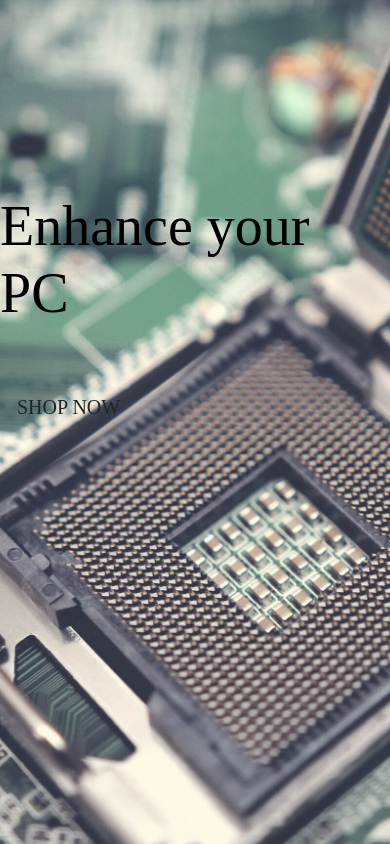
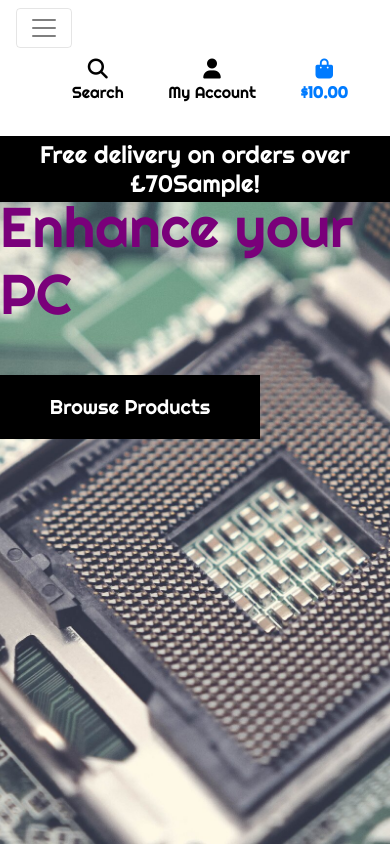
Before and after one commit to JaeWong91/Easy-PC, a Django app: template home/templates/home/index.html in a window 390 px wide. Run offline with Django 3.2, Linux system fonts and the light colour scheme; the template is opened without the code that fills it: most values are stand-ins (such as "Sample title", 1, 10 or a date in 2020); some libraries are stand-ins or nearby versions.

Commit message:
added mobile header and main nav bar

```diff
--- a/home/templates/home/index.html
+++ b/home/templates/home/index.html
@@ -15,12 +15,12 @@
     <div class="container h-100">
         <div class="row h-100">
             <div class="my-auto">
-                <h1 class="display-4 logo-font text-black">
+                <h1 class="display-4 logo-font text-purple">
                     Enhance your PC
                 </h1>
                 <div class="my-5">
                     <h4>
-                        <a href="" class="shop-now btn btn-lg rounded-0 text-uppercase py-3">Shop Now</a>
+                        <a href="" class="shop-now-button btn btn-lg rounded-0 py-3">Browse Products</a>
                     </h4>
                 </div>
             </div>
--- a/static/css/base.css
+++ b/static/css/base.css
@@ -6,8 +6,17 @@ body {
     background: url('/media/background2.jpg') no-repeat center fixed;
     background-size: cover;
     height: calc(100vh - 164px);  /* the 164px is the height of the header, therefore we subtract this from the image */
-    color: #555;    /* CHANGE THIS */
-    font-family: 'Do Hyeon';   /* CHANGE THIS */
+    color: rgb(20, 20, 20);    /* CHANGE THIS */
+    font-family: 'Righteous', cursive;   /* CHANGE THIS */
+}
+
+#topnav {
+    background-color: rgb(122, 0, 122);
+    color: white;
+}
+
+.dropdown-menu {
+    border-radius: 0;
 }
 
 /* from Bulma */
@@ -48,8 +57,16 @@ body {
     color: #000 !important;
 }
 
+.text-purple {
+    color: rgb(122, 0, 122);
+}
+
 .border-black {
     border: 1px solid black !important;
+}
+
+.bg-black {
+    background: #000 !important;
 }
 
 /* -------------------------------- Media Queries */
--- a/templates/base.html
+++ b/templates/base.html
@@ -15,7 +15,7 @@
 
         {% block corecss %}
             <link rel="stylesheet" href="https://stackpath.bootstrapcdn.com/bootstrap/4.4.1/css/bootstrap.min.css" integrity="sha384-Vkoo8x4CGsO3+Hhxv8T/Q5PaXtkKtu6ug5TOeNV6gBiFeWPGFN9MuhOf23Q9Ifjh" crossorigin="anonymous">
-            <link rel="stylesheet" href="https://fonts.googleapis.com/css2?family=Russo+One&display=swap">
+            <link rel="stylesheet" href="https://fonts.googleapis.com/css2?family=Righteous&family=Russo+One&display=swap" >
             <link rel="stylesheet" href="{% static 'css/base.css' %}">
         {% endblock %}
 
@@ -37,19 +37,19 @@
     <body>
         <!-- top header -->
         <header class="container-fluid fixed-top">
-            <div id="topnav" class="row background-purple pt-lg-2 d-none d-lg-flex">  <!-- this will ensure this is only displayed on large screens -->
+            <div id="topnav" class="row pt-lg-2 d-none d-lg-flex">  <!-- this will ensure this is only displayed on large screens -->
                 <div class="col-12 col-lg-4 my-auto py-1 py-lg-0 text-center text-lg-left">
                     <a href="{% url 'home' %}" class="nav-link main-logo-link">
-                        <h2 class="logo-font text-black my-0">Easy-PC</h2>
+                        <h2 class="logo-font text-white my-0">Easy-PC</h2>
                     </a>
                 </div>
                 <!-- Search form -->
                 <div class="col-12 col-lg-4 my-auto py-1 py-lg-0">
                     <form method="GET" action="">
                         <div class="input-group w-100">
-                            <input class="form-control border border-black rounded-0" type="text" name="q" placeholder="Search our site">  <!-- q is for query for the search, on the site when you use the search bar, the link at the end will have "q='rtx 3080'" -->
+                            <input class="form-control border border-black" type="text" name="q" placeholder="Search our site">  <!-- q is for query for the search, on the site when you use the search bar, the link at the end will have "q='rtx 3080'" -->
                             <div class="input-group-append">
-                                <button class="form-control btn btn-black border border-black rounded-0" type="submit">
+                                <button class="form-control btn btn-black border border-black" type="submit">
                                     <span class="icon">
                                         <i class="fas fa-search"></i>
                                     </span>
@@ -97,6 +97,20 @@
                     </ul>
                 </div>
             </div>
+            <div class="row bg-white">
+                <nav class="navbar navbar-expand-lg navbar-light w-100">
+                    <button class="navbar-toggler" type="button" data-toggle="collapse" data-target="#main-nav" aria-controls="main-nav" aria-expanded="false" aria-label="Toggle navigation">
+                        <span class="navbar-toggler-icon"></span>
+                    </button>
+                    {% include 'includes/mobile-top-header.html' %}
+                    {% include 'includes/main-nav.html' %}
+                </nav>
+            </div>
+            <div id="delivery-banner" class="row text-center">
+                <div class="col bg-black text-white">
+                    <h4 class="logo-font my-1">Free delivery on orders over £70{{ free_delivery_threshold }}!</h4>
+                </div>
+            </div>
         </header>
 
         {% if messages %}
--- /dev/null
+++ b/templates/includes/main-nav.html
@@ -0,0 +1,43 @@
+<div class="collapse navbar-collapse" id="main-nav">
+    <ul class="navbar-nav w-auto mx-auto">
+        <li class="nav-item dropdown">
+            <a class="logo-font font-weight-bold nav-link text-purple mr-5" href="#" id="components-link" data-toggle="dropdown" aria-haspopup="true" aria-expanded="false">
+                Components   <!-- THIS PART IS WHERE "ALL PRODUCTS ARE IN THE LESSONS"-->
+            </a>
+            <div class="dropdown-menu border-0" aria-labelledby="components-link">
+                <a href="" class="dropdown-item">Graphics Card</a>
+                <a href="" class="dropdown-item">Processor</a>
+                <a href="" class="dropdown-item">Memory (RAM)</a>
+                <a href="" class="dropdown-item">Motherboard</a>
+                <a href="" class="dropdown-item">Storage</a>
+                <a href="" class="dropdown-item">Power Supply</a>
+                <a href="" class="dropdown-item">Case</a>
+            </div>
+        </li>
+
+        <li class="nav-item dropdown">
+            <a class="logo-font font-weight-bold nav-link text-purple mr-5" href="#" id="peripherals-link" data-toggle="dropdown" aria-haspopup="true" aria-expanded="false">
+                Peripherals
+            </a>
+            <div class="dropdown-menu border-0" aria-labelledby="peripherals-link">
+                <a href="" class="dropdown-item">Mouse</a>
+                <a href="" class="dropdown-item">Keyboard</a>
+                <a href="" class="dropdown-item">Monitor</a>
+                <a href="" class="dropdown-item">Headset</a>
+                <a href="" class="dropdown-item">Headphones</a>
+                <a href="" class="dropdown-item">Speakers</a>
+            </div>
+        </li>
+
+        <li class="nav-item dropdown">
+            <a class="logo-font font-weight-bold nav-link text-purple mr-5" href="#" id="homeware-link" data-toggle="dropdown" aria-haspopup="true" aria-expanded="false">
+                PCs and Laptops
+            </a>
+            <div class="dropdown-menu border-0" aria-labelledby="homeware-link">
+                <a href="" class="dropdown-item">Desktop PCs</a>
+                <a href="" class="dropdown-item">Gaming PCs</a>
+                <a href="" class="dropdown-item">Laptops</a>
+            </div>
+        </li>
+    </ul>
+</div>
--- /dev/null
+++ b/templates/includes/mobile-top-header.html
@@ -0,0 +1,58 @@
+<ul>
+    <li class="list-inline-item">
+      <a class="text-black nav-link d-block d-lg-none" href="#" id="mobile-search" data-toggle="dropdown" aria-haspopup="true" aria-expanded="false">
+          <div class="text-center">
+              <div><i class="fas fa-search fa-lg"></i></div>
+              <p class="my-0">Search</p>
+          </div>
+      </a>
+      <div class="dropdown-menu border-0 w-100 p-3 rounded-0 my-0" aria-labelledby="mobile-search">
+          <form class="form" method="GET" action="">
+              <div class="input-group w-100">
+                  <input class="form-control border border-black rounded-0" type="text" name="q" placeholder="Search our site">
+                  <div class="input-group-append">
+                      <button class="form-control form-control btn btn-black border border-black rounded-0" type="submit">
+                          <span class="icon">
+                              <i class="fas fa-search"></i>
+                          </span>
+                      </button>
+                  </div>
+              </div>
+          </form>
+      </div>
+  </li>
+  <li class="list-inline-item dropdown">
+      <a class="text-black nav-link d-block d-lg-none" href="#" id="user-options" data-toggle="dropdown" aria-haspopup="true" aria-expanded="false">
+          <div class="text-center">
+              <div><i class="fas fa-user fa-lg"></i></div>
+              <p class="my-0">My Account</p>
+          </div>
+      </a>
+      <div class="dropdown-menu border-0" aria-labelledby="user-options">
+          {% if request.user.is_authenticated %}
+              {% if request.user.is_superuser %}
+                  <a href="{% url 'account_logout' %}" class="dropdown-item">Product Management</a>
+              {% endif %}
+              <a href="" class="dropdown-item">My Profile</a>
+              <a href="{% url 'account_logout' %}" class="dropdown-item">Logout</a>
+          {% else %}
+              <a href="{% url 'account_signup' %}" class="dropdown-item">Register</a>
+              <a href="{% url 'account_login' %}" class="dropdown-item">Login</a>
+          {% endif %}
+      </div>
+  </li>
+  <li class="list-inline-item">
+      <a class="{% if grand_total %}text-primary font-weight-bold{% else %}text-black{% endif %} nav-link d-block d-lg-none" href="">
+          <div class="text-center">
+              <div><i class="fas fa-shopping-bag fa-lg"></i></div>
+              <p class="my-0">
+                  {% if grand_total %}
+                      ${{ grand_total|floatformat:2 }}
+                  {% else %}
+                      $0.00
+                  {% endif %}
+              </p>
+          </div>
+      </a>
+    </li>
+  </ul>
```
